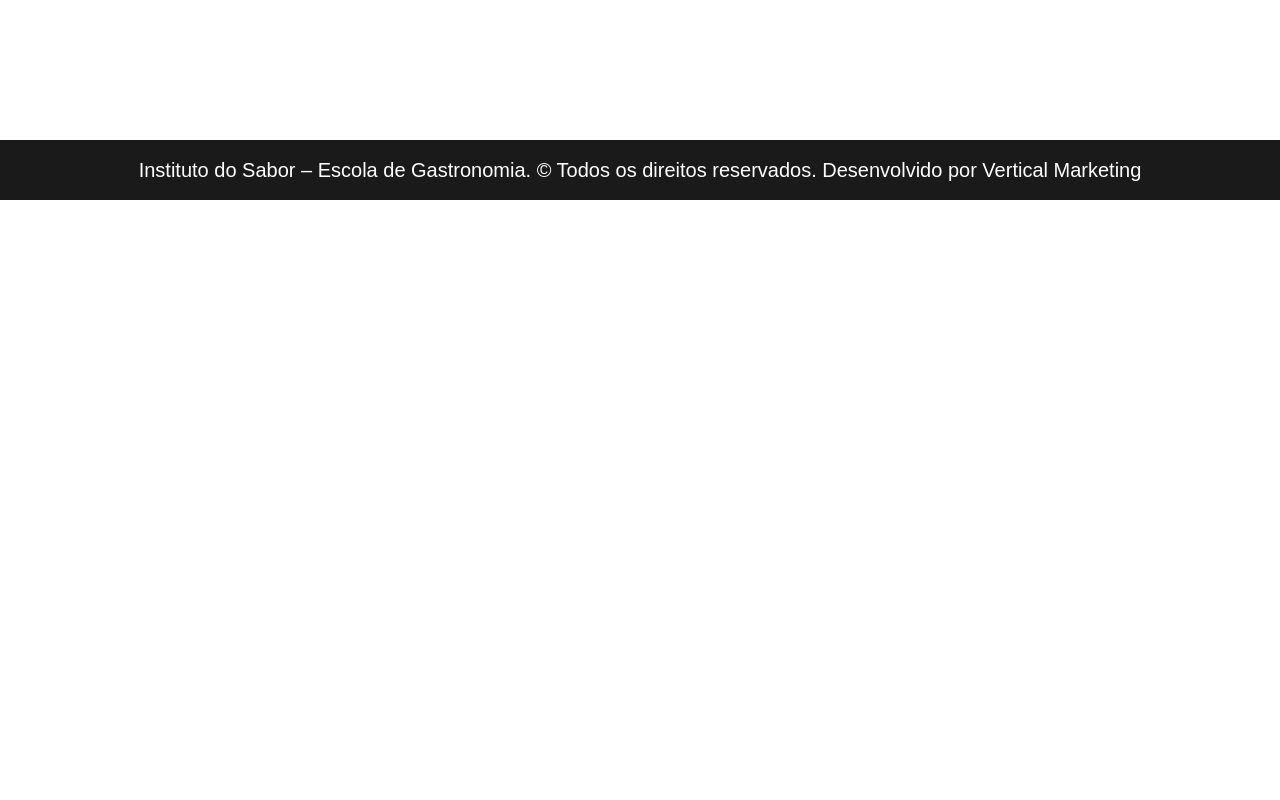
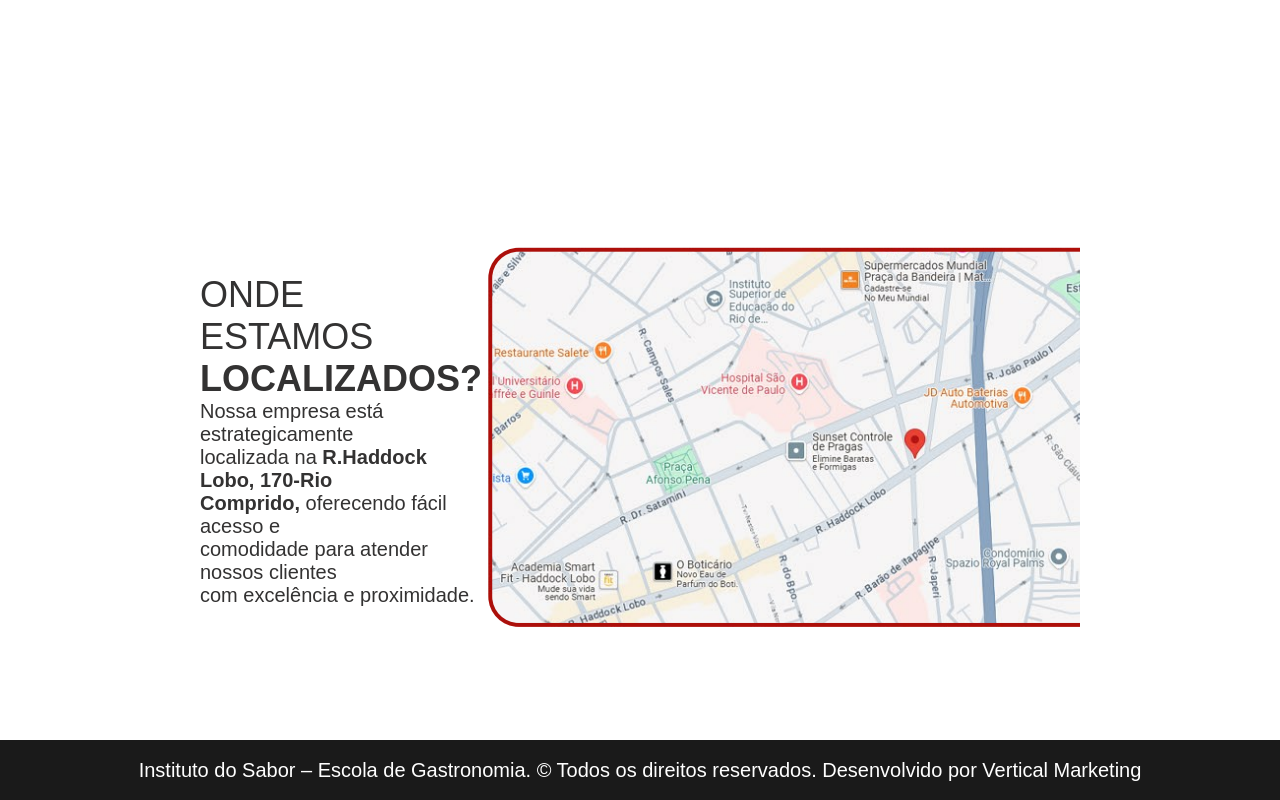
Before and after one commit to matthmello/NextJS-Test, a Next.js app in the folder my-app/: page / in a window 1280 px wide. Shown: the part 3120-3920 px from the top of the page. Before the commit the page ends 3320 px from the top, so only its background shows below. Built offline with nearby package versions, Linux system fonts and the light colour scheme.

Commit message:
updating map

```diff
--- a/my-app/src/pages/index.jsx
+++ b/my-app/src/pages/index.jsx
@@ -123,6 +123,40 @@ export default function Home() {
         </div>
       </div>
 
+      <div className="lastPageContainer">
+
+        <div className="lastPage">
+          <div>
+            <h3 className="littleGray">ONDE ESTAMOS</h3>
+          </div>
+          <div>
+            <h3 className="littleGray"><b className="strong-hightlight">LOCALIZADOS?</b></h3>
+
+          </div>
+
+            <div>
+              <p className="littleGrayLastPage">Nossa empresa está estrategicamente</p>
+            </div>
+            <div>
+              <p className="littleGrayLastPage">localizada na <b className="strong-hightlight">R.Haddock Lobo, 170-Rio</b></p>
+            </div>
+            <div>
+              <p className="littleGrayLastPage"><b className="strong-hightlight">Comprido,</b> oferecendo fácil acesso e</p>
+            </div>
+            <div>
+              <p className="littleGrayLastPage">comodidade para atender nossos clientes</p>
+            </div>
+            <div>
+              <p className="littleGrayLastPage">com excelência e proximidade.</p>
+            </div>
+
+        </div>
+
+        <div className="lastPageMap">
+        </div>
+
+      </div>
+
       <footer>
         <div className="footerText">
           <p>Instituto do Sabor – Escola de Gastronomia. © Todos os direitos reservados. Desenvolvido por Vertical Marketing</p>
--- a/my-app/src/styles/globals.css
+++ b/my-app/src/styles/globals.css
@@ -19,6 +19,11 @@ body {
   color: rgb(51, 50, 50);
   font-weight: 400;
   font-size: 28px;
+}
+.littleGrayLastPage {
+  color: rgb(51, 50, 50);
+  font-weight: 400;
+  font-size: 20px;
 }
 
 .bigGray {
@@ -221,6 +226,28 @@ a {
   float: right;
 }
 
+.lastPageContainer {
+  margin: 0px 200px;
+  height: 600px;
+  display: flex;
+  align-items: center;
+  justify-content: space-around;
+}
+
+.lastPage {
+  display: flex;
+  justify-content: center;
+  flex-direction: column;
+}
+
+.lastPageMap {
+
+  width: 950px;
+  height: 400px;
+  background-image: url(../../public/map.png);
+  margin: 100px 0;
+}
+
 footer {
   width: 100vw;
   height: 60px;
```
Also changed, not shown: my-app/public/map.png (added).
